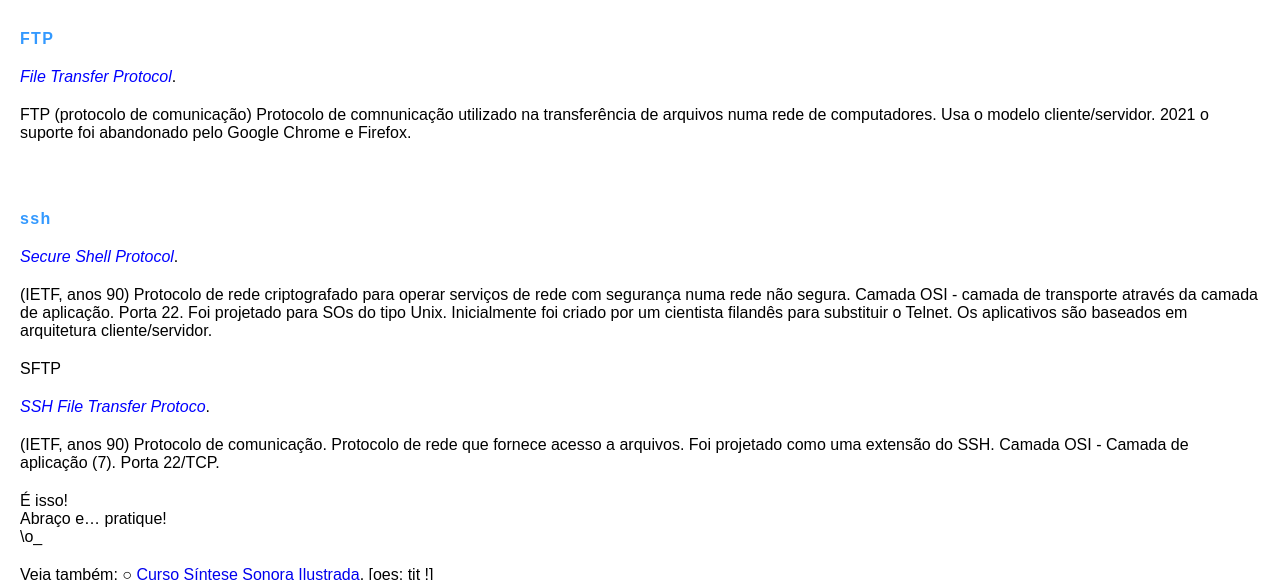
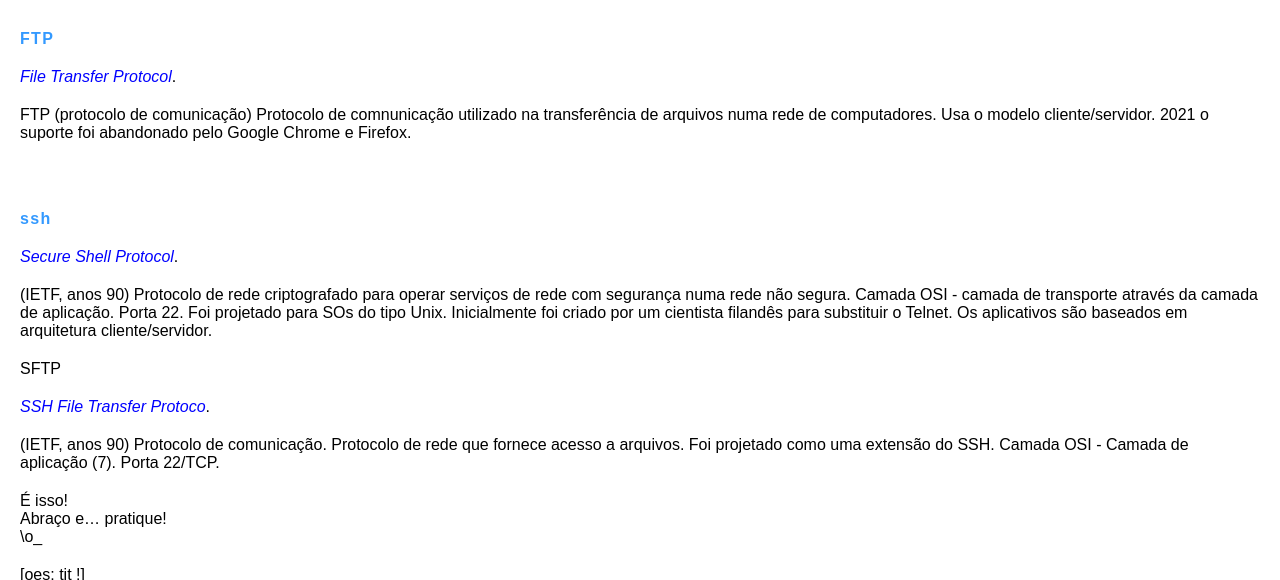
Before and after one commit to Joesynth/joesynth.github.io, a Jekyll site: the page built from _posts/2021-07-28-rede.md, in a window 1280 px wide and 900 px high, scrolled down 9160 px, cut to the strip 0-580 px from the top of the window. Built offline with Jekyll 4.4.1, drawn with Linux system fonts in a browser that asks for light colours.

Commit message:
Update 2021-07-28-rede.md

```diff
--- a/_posts/2021-07-28-rede.md
+++ b/_posts/2021-07-28-rede.md
@@ -431,6 +431,4 @@ Abraço e... pratique!
 https://www.youtube.com/watch?v=l3WlKAnyn1Q [boson]
  -->
 
-Veja também:
-○ <a href="https://joesynth.wordpress.com/curso-sintese-sonora/">Curso Síntese Sonora Ilustrada</a>.
 [oes: tit !]
```
